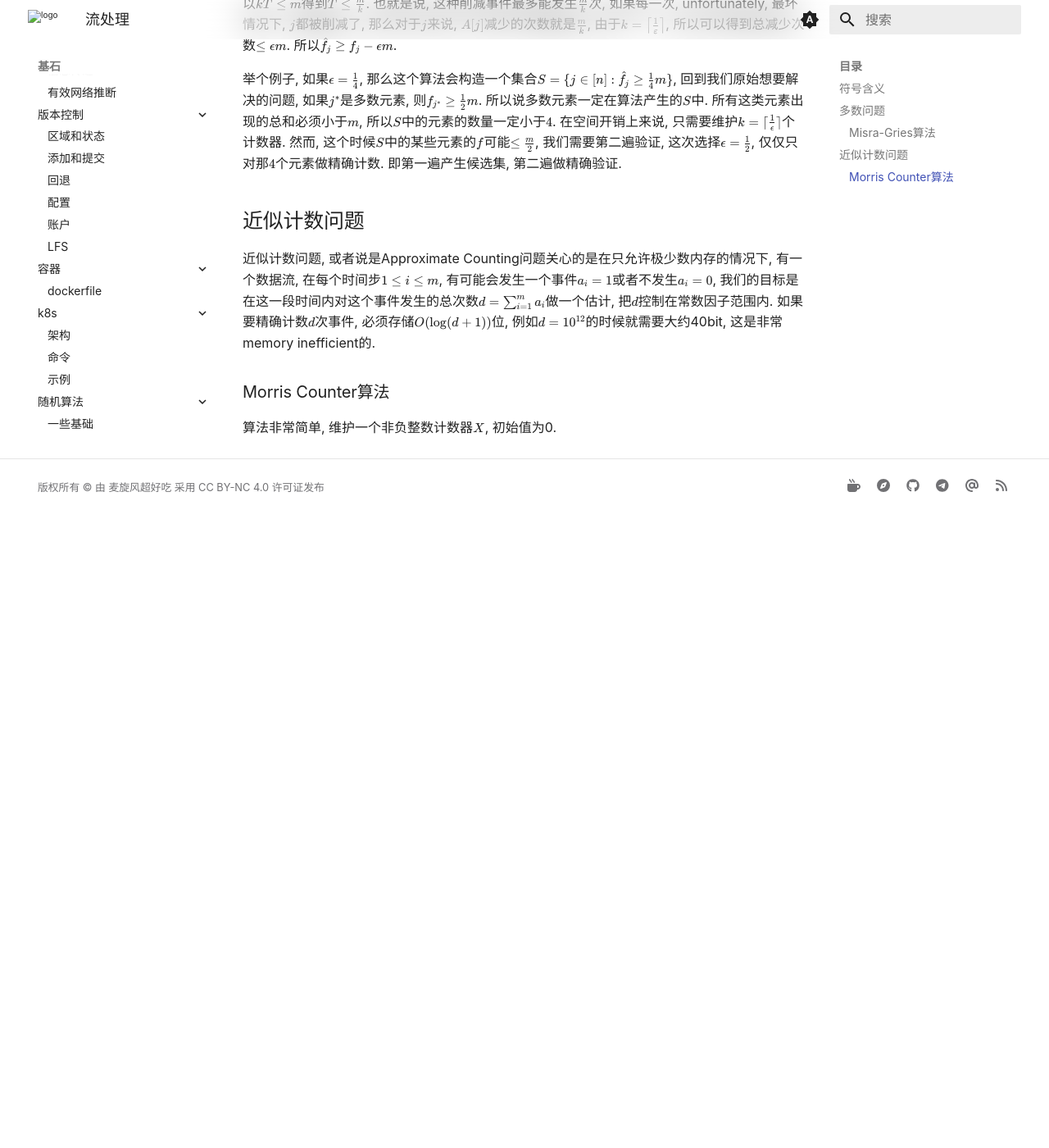
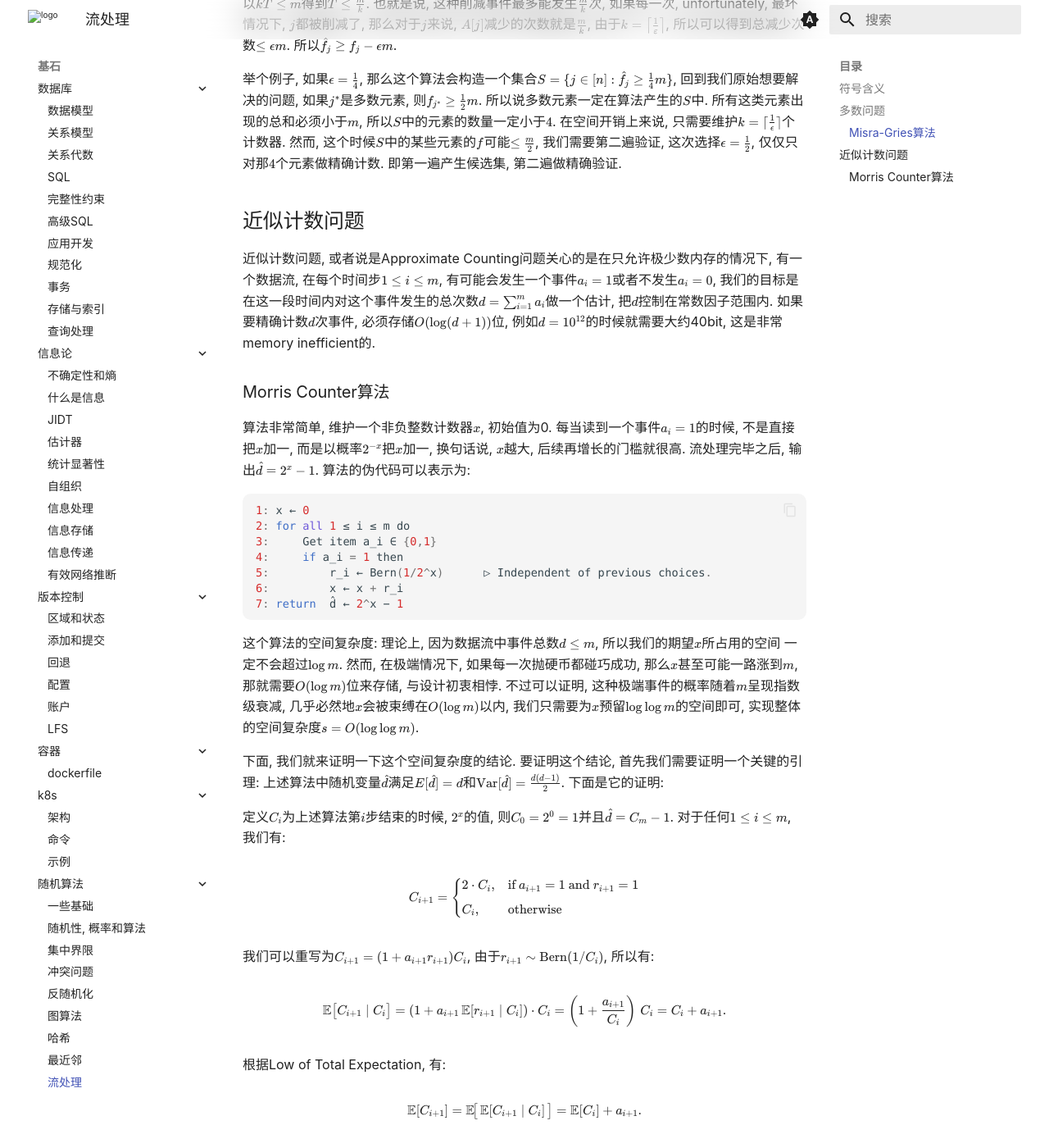
Before and after one commit to ricolxwz/note, an MkDocs documentation site: the page built from docs/general/randomised-algorithm/streaming.md, in a window 1280 px wide and 1400 px high, scrolled down 2131 px. Shown: the whole window at 82% size. Built offline with MkDocs 1.6.1 and Material for MkDocs 9.7.7, drawn with Linux system fonts in a browser that asks for light colours; some web fonts are replaced; a style sheet for code colours, icons or effects is not loaded; before the commit the page ends 2761 px from its top, so only the background shows below that; some of the changed text lies outside the part shown.

Commit message:
docs: update streaming.md

````diff
--- a/docs/general/randomised-algorithm/streaming.md
+++ b/docs/general/randomised-algorithm/streaming.md
@@ -78,4 +78,60 @@
 
 ### Morris Counter算法
 
-算法非常简单, 维护一个非负整数计数器$X$, 初始值为0.
+算法非常简单, 维护一个非负整数计数器$x$, 初始值为0. 每当读到一个事件$a_i=1$的时候, 不是直接把$x$加一, 而是以概率$2^{-x}$把$x$加一, 换句话说, $x$越大, 后续再增长的门槛就很高. 流处理完毕之后, 输出$\hat{d}=2^{x}-1$. 算法的伪代码可以表示为:
+
+```
+1: x ← 0
+2: for all 1 ≤ i ≤ m do
+3:     Get item a_i ∈ {0,1}
+4:     if a_i = 1 then
+5:         r_i ← Bern(1/2^x)      ▷ Independent of previous choices.
+6:         x ← x + r_i
+7: return  d̂ ← 2^x − 1
+```
+
+这个算法的空间复杂度: 理论上, 因为数据流中事件总数$d\leq m$, 所以我们的期望$x$所占用的空间 一定不会超过$\log m$. 然而, 在极端情况下, 如果每一次抛硬币都碰巧成功, 那么$x$甚至可能一路涨到$m$, 那就需要$O(\log m)$位来存储, 与设计初衷相悖. 不过可以证明, 这种极端事件的概率随着$m$呈现指数级衰减, 几乎必然地$x$会被束缚在$O(\log m)$以内, 我们只需要为$x$预留$\log \log m$的空间即可, 实现整体的空间复杂度$s=O(\log \log m)$.
+
+下面, 我们就来证明一下这个空间复杂度的结论. 要证明这个结论, 首先我们需要证明一个关键的引理: 上述算法中随机变量$\hat{d}$满足$E[\hat{d}]=d$和$\text{Var}[\hat{d}]=\frac{d(d-1)}{2}$. 下面是它的证明:
+
+定义$C_i$为上述算法第$i$步结束的时候, $2^x$的值, 则$C_0=2^0=1$并且$\hat{d}=C_m-1$. 对于任何$1\leq i\leq m$, 我们有:
+
+$$
+C_{i+1}=
+\begin{cases}
+  2\cdot C_i, & \text{if } a_{i+1}=1\text{ and } r_{i+1}=1\\[4pt]
+  C_i,       & \text{otherwise}
+\end{cases}
+$$
+
+我们可以重写为$C_{i+1}=(1+a_{i+1}r_{i+1})C_i$, 由于$r_{i+1}\sim \text{Bern}(1/C_i)$, 所以有:
+
+$$
+\mathbb{E}\bigl[C_{i+1}\mid C_i\bigr]
+    =(1+a_{i+1}\,\mathbb{E}[r_{i+1}\mid C_i])\cdot C_i
+    =\left(1+\frac{a_{i+1}}{C_i}\right)\,C_i
+    =C_i+a_{i+1}.
+$$
+
+根据Low of Total Expectation, 有:
+
+$$
+\mathbb{E}[C_{i+1}]
+  =\mathbb{E}\!\bigl[\,\mathbb{E}[C_{i+1}\mid C_i]\,\bigr]
+  =\mathbb{E}[C_i]+a_{i+1}.
+$$
+
+这是一个数列, 有:
+
+$$
+\mathbb{E}[C_m]
+  =\mathbb{E}[C_0]+\sum_{i=0}^{m-1}\bigl(\mathbb{E}[C_{i+1}]-\mathbb{E}[C_i]\bigr)
+  =1+\sum_{i=0}^{m-1}a_{i+1}
+  =1+d
+$$
+
+所以, 我们证明了$E[\hat{d}]=d$. 上面的这条式子其实可以generalize为:
+
+$$
+\mathbb{E}[C_i]=1+\sum_{j=1}^{i}a_j,\qquad 1\le i\le m.
+$$
````
